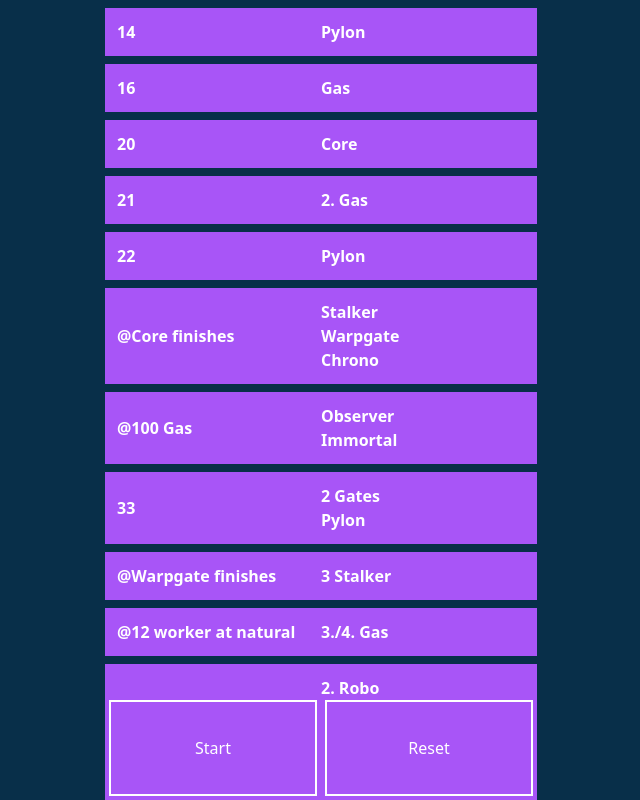
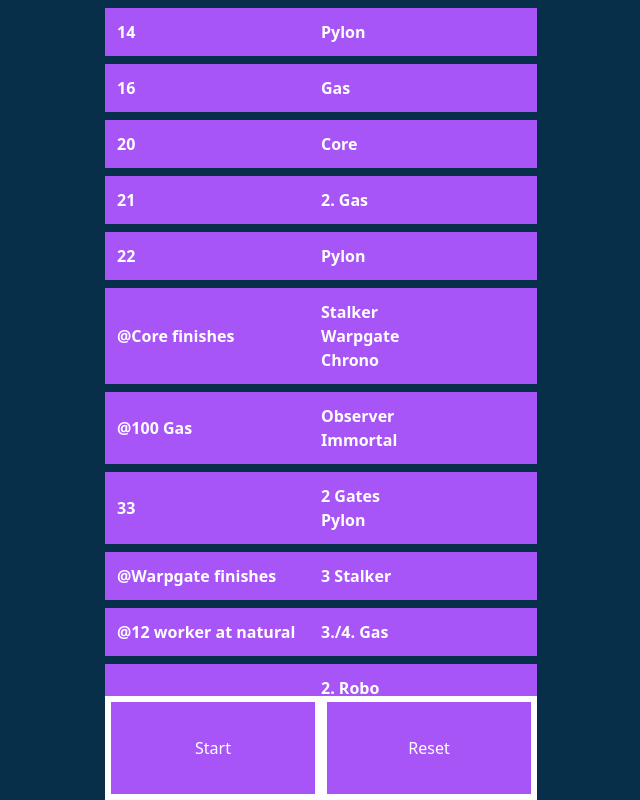
Before and after one commit to morentic/botool-vue, a Vue app: page / in a window 1280 px wide. Shown: the top 800 px of the page, without its empty margins (319-959 px from the left). Built offline with nearby package versions, Linux system fonts and the light colour scheme.

Commit message:
add background to buttons section

```diff
--- a/src/App.vue
+++ b/src/App.vue
@@ -74,7 +74,7 @@ export default {
         </li>
       </ul>
     </div>
-    <div class="sticky bottom-0 flex bg-purple-500 m-2">
+    <div class="sticky bottom-0 flex bg-white m-2">
       <button
         class="m-1 p-3 bg-purple-500 w-full h-24 border-2 border-white"
         @click="startStop"
```
